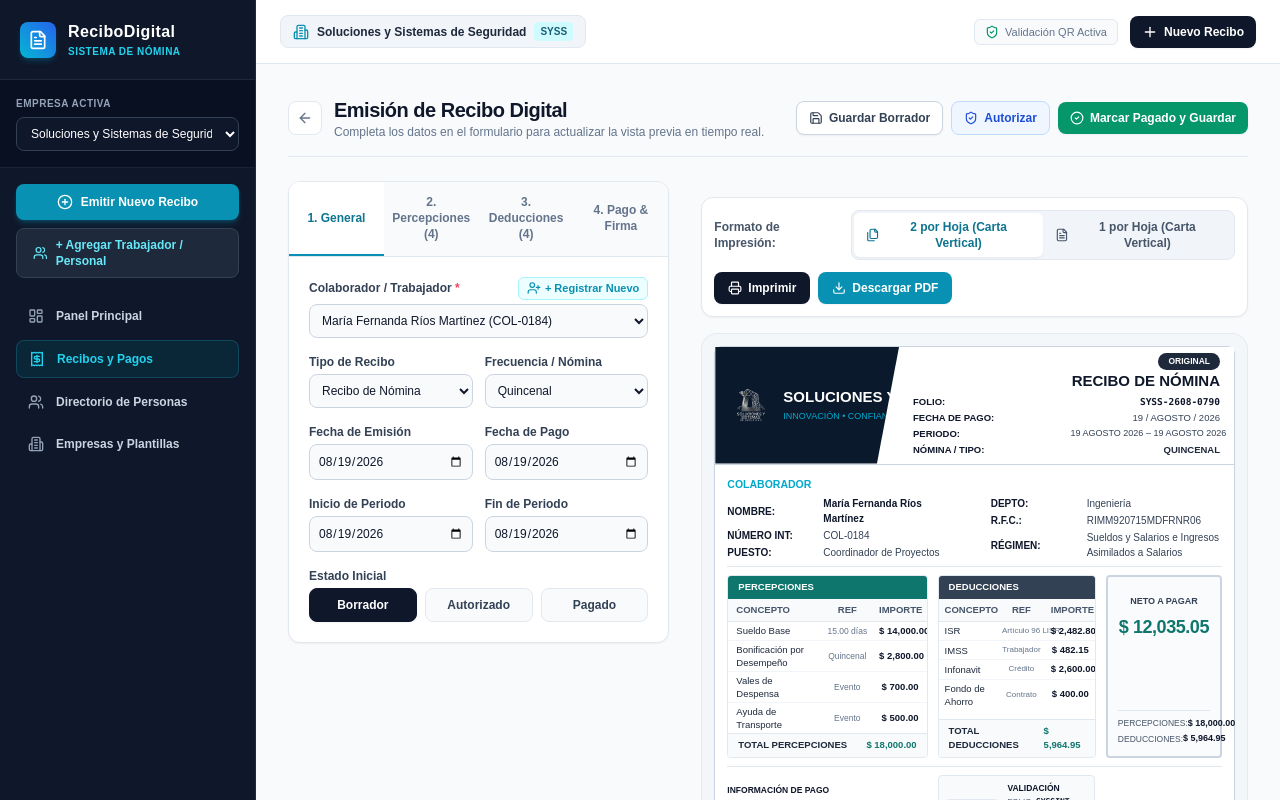
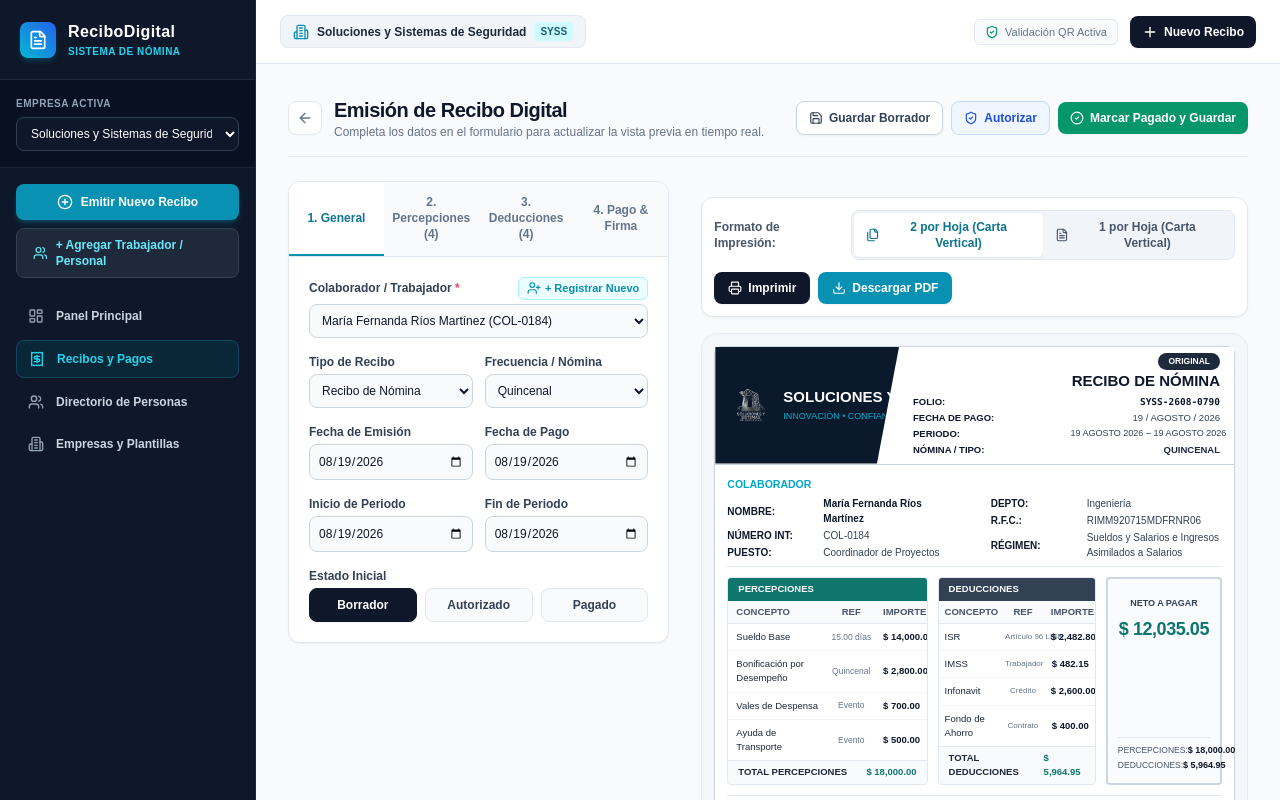
Before and after one commit to Denalatika/recibos-digitales, a Next.js app: page /receipts/new in a window 1280 px wide. Shown: the top 800 px of the page. Built offline with nearby package versions, Linux system fonts and the light colour scheme.

Commit message:
fix(tables): aumentar padding por fila y alinear celdas al medio para evitar solapamiento entre renglones

```diff
--- a/src/components/receipt/receipt-template.tsx
+++ b/src/components/receipt/receipt-template.tsx
@@ -169,7 +169,7 @@
       </div>
 
       {/* CUERPO DEL RECIBO */}
-      <div className="p-3 space-y-2">
+      <div className="p-3 space-y-2.5">
         {/* 2. SECCIÓN DE LA PERSONA / COLABORADOR */}
         <div className="border-b border-slate-200 pb-1.5">
           <div className="flex items-center justify-between mb-1">
@@ -223,7 +223,7 @@
           </div>
         </div>
 
-        {/* 3. TABLAS DE PERCEPCIONES, DEDUCCIONES Y NETO (Ajustadas sin espacio blanco excesivo) */}
+        {/* 3. TABLAS DE PERCEPCIONES, DEDUCCIONES Y NETO (Con espaciado vertical holgado por fila) */}
         <div className="grid grid-cols-12 gap-2.5 items-stretch">
           {/* Tabla 1: Percepciones (5 cols) */}
           <div className="col-span-5 rounded border border-slate-200 overflow-hidden flex flex-col justify-between">
@@ -237,24 +237,28 @@
               <table className="w-full text-[9.5px] border-collapse" style={{ tableLayout: 'fixed' }}>
                 <thead>
                   <tr className="border-b border-slate-200 text-slate-600 font-bold bg-slate-50">
-                    <th className="py-1 px-2 text-left" style={{ width: '48%' }}>CONCEPTO</th>
+                    <th className="py-1 px-2 text-left" style={{ width: '50%' }}>CONCEPTO</th>
                     <th className="py-1 px-1 text-center" style={{ width: '24%' }}>REF</th>
-                    <th className="py-1 px-2 text-right" style={{ width: '28%' }}>IMPORTE</th>
+                    <th className="py-1 px-2 text-right" style={{ width: '26%' }}>IMPORTE</th>
                   </tr>
                 </thead>
-                <tbody className="divide-y divide-slate-100">
+                <tbody>
                   {earnings.map((e, idx) => (
-                    <tr key={e.id || idx}>
-                      <td className="py-0.5 px-2 font-medium text-slate-800 leading-snug">{e.concept}</td>
-                      <td className="py-0.5 px-1 text-[8.5px] text-center text-slate-500 whitespace-nowrap">{e.reference || '-'}</td>
-                      <td className="py-0.5 px-2 text-right font-semibold text-slate-900 whitespace-nowrap">
+                    <tr key={e.id || idx} className="border-b border-slate-100 last:border-b-0">
+                      <td className="py-1.5 px-2 font-medium text-slate-800 leading-normal align-middle">
+                        {e.concept}
+                      </td>
+                      <td className="py-1.5 px-1 text-[8.5px] text-center text-slate-500 whitespace-nowrap align-middle">
+                        {e.reference || '-'}
+                      </td>
+                      <td className="py-1.5 px-2 text-right font-semibold text-slate-900 whitespace-nowrap align-middle">
                         {formatCurrency(e.amount)}
                       </td>
                     </tr>
                   ))}
                   {earnings.length === 0 && (
                     <tr>
-                      <td colSpan={3} className="py-2 text-center text-slate-400 italic text-[9px]">Sin percepciones</td>
+                      <td colSpan={3} className="py-3 text-center text-slate-400 italic text-[9px]">Sin percepciones</td>
                     </tr>
                   )}
                 </tbody>
@@ -269,7 +273,7 @@
             </div>
           </div>
 
-          {/* Tabla 2: Deducciones (4 cols con anchos holgados para evitar traslapes) */}
+          {/* Tabla 2: Deducciones (4 cols con anchos holgados y filas sin encimarse) */}
           <div className="col-span-4 rounded border border-slate-200 overflow-hidden flex flex-col justify-between">
             <div>
               <div
@@ -281,24 +285,28 @@
               <table className="w-full text-[9.5px] border-collapse" style={{ tableLayout: 'fixed' }}>
                 <thead>
                   <tr className="border-b border-slate-200 text-slate-600 font-bold bg-slate-50">
-                    <th className="py-1 px-1.5 text-left" style={{ width: '38%' }}>CONCEPTO</th>
-                    <th className="py-1 px-1 text-center" style={{ width: '30%' }}>REF</th>
+                    <th className="py-1 px-1.5 text-left" style={{ width: '40%' }}>CONCEPTO</th>
+                    <th className="py-1 px-1 text-center" style={{ width: '28%' }}>REF</th>
                     <th className="py-1 px-1.5 text-right" style={{ width: '32%' }}>IMPORTE</th>
                   </tr>
                 </thead>
-                <tbody className="divide-y divide-slate-100">
+                <tbody>
                   {deductions.map((d, idx) => (
-                    <tr key={d.id || idx}>
-                      <td className="py-0.5 px-1.5 font-medium text-slate-800 leading-snug">{d.concept}</td>
-                      <td className="py-0.5 px-1 text-[8px] text-center text-slate-500 whitespace-nowrap">{d.reference || '-'}</td>
-                      <td className="py-0.5 px-1.5 text-right font-semibold text-slate-900 whitespace-nowrap">
+                    <tr key={d.id || idx} className="border-b border-slate-100 last:border-b-0">
+                      <td className="py-1.5 px-1.5 font-medium text-slate-800 leading-normal align-middle">
+                        {d.concept}
+                      </td>
+                      <td className="py-1.5 px-1 text-[8px] text-center text-slate-500 whitespace-nowrap align-middle">
+                        {d.reference || '-'}
+                      </td>
+                      <td className="py-1.5 px-1.5 text-right font-semibold text-slate-900 whitespace-nowrap align-middle">
                         {formatCurrency(d.amount)}
                       </td>
                     </tr>
                   ))}
                   {deductions.length === 0 && (
                     <tr>
-                      <td colSpan={3} className="py-2 text-center text-slate-400 italic text-[9px]">Sin deducciones</td>
+                      <td colSpan={3} className="py-3 text-center text-slate-400 italic text-[9px]">Sin deducciones</td>
                     </tr>
                   )}
                 </tbody>
@@ -340,7 +348,7 @@
           </div>
         </div>
 
-        {/* 4. SECCIÓN INFERIOR: INFORMACIÓN DE PAGO, VALIDACIÓN Y FIRMA (Sin firma de texto falsa) */}
+        {/* 4. SECCIÓN INFERIOR: INFORMACIÓN DE PAGO, VALIDACIÓN Y FIRMA */}
         <div className="border-t border-slate-200 pt-2 grid grid-cols-12 gap-3 items-center">
           {/* Información de Pago (5 cols) */}
           <div className="col-span-5 space-y-1 text-[9px]">
```
